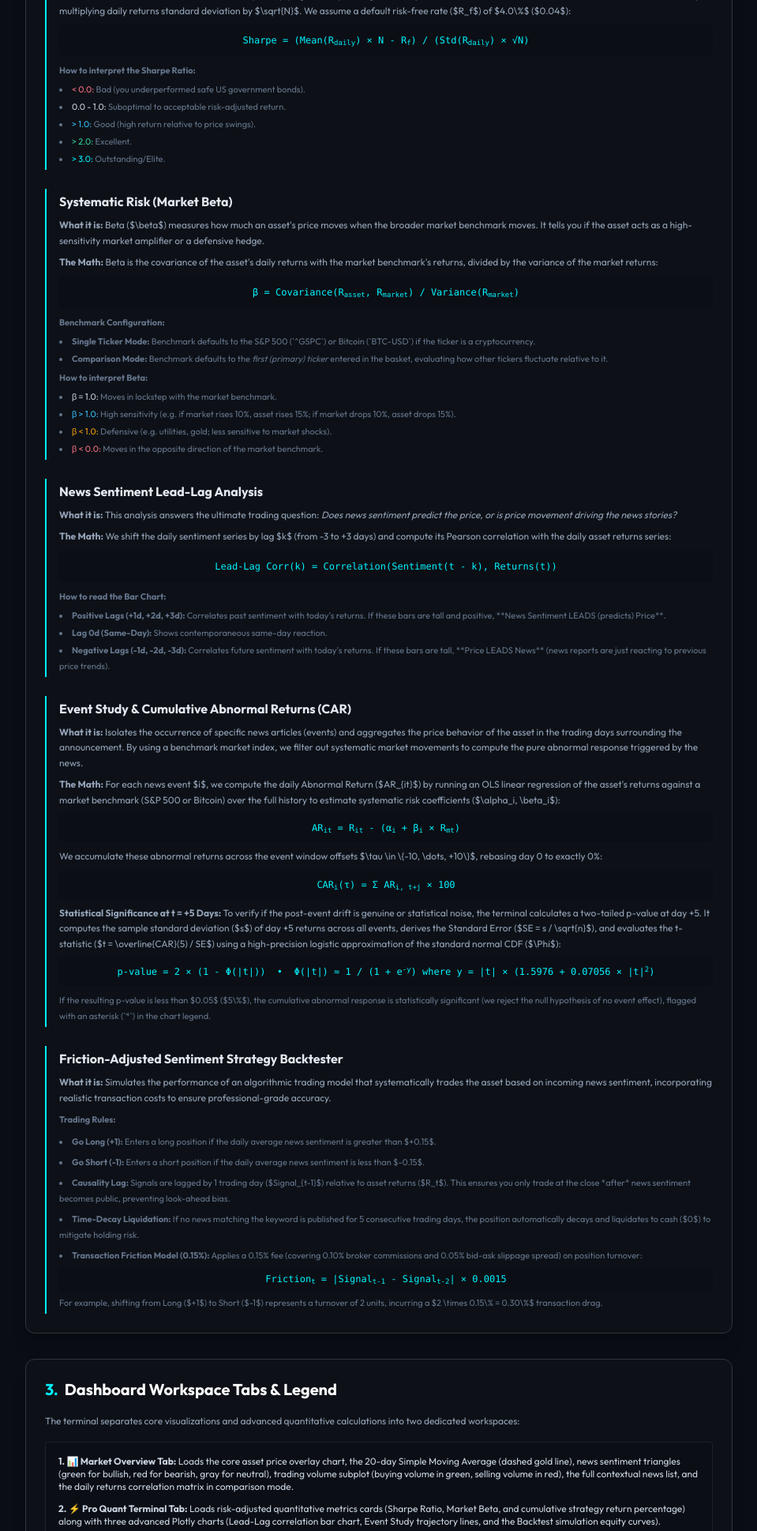
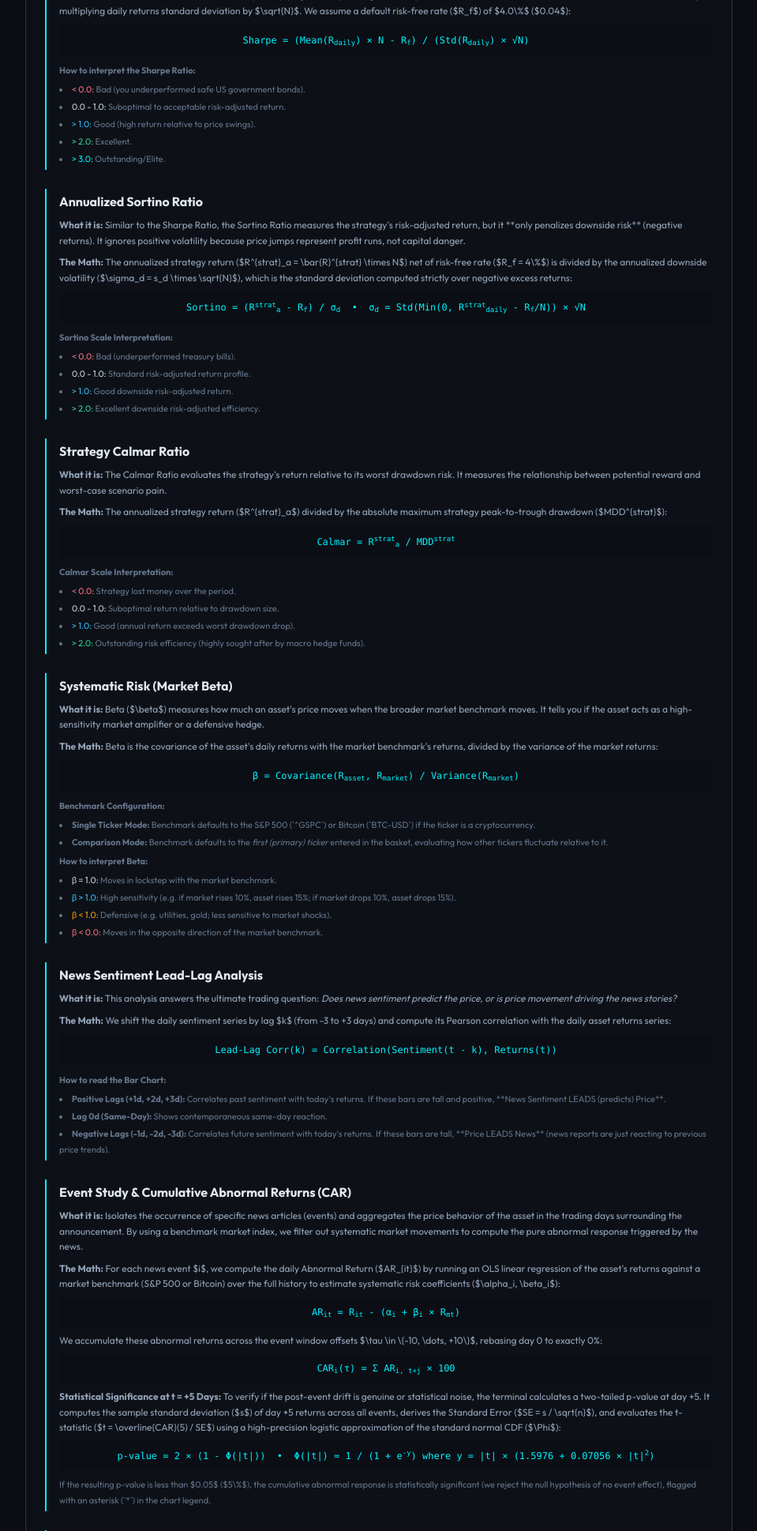
Before and after one commit to worstcod/Sentiment-Analysis, a Flask app: page /guide in a window 1280 px wide. Shown: the part 1471-3409 px from the top of the page at 79% size, without its empty margins (160-1119 px from the left). Run offline with Flask 3, Linux system fonts and the light colour scheme; some libraries are stand-ins or nearby versions.

Commit message:
Implement Sortino and Calmar ratios on backend and frontend, update documentation and guide

```diff
--- a/app.py
+++ b/app.py
@@ -318,9 +318,33 @@ def compute_pro_metrics(price_series_full, news_payload, ticker, start_date_str,
     final_bh = float(strategy_df['cum_bh'].iloc[-1]) - 100.0 if not strategy_df.empty else 0.0
     final_strat = float(strategy_df['cum_strat'].iloc[-1]) - 100.0 if not strategy_df.empty else 0.0
 
+    # Calculate Sortino and Calmar Ratios
+    sortino = 0.0
+    calmar = 0.0
+    if not strategy_df.empty and len(strategy_df) > 1:
+        mean_strat = strategy_df['strat_returns'].mean()
+        ann_strat_return = mean_strat * ann_factor
+
+        # 1. Sortino Ratio (Downside deviation relative to risk free rate)
+        downside_diff = strategy_df['strat_returns'] - (0.04 / ann_factor)
+        downside_diff = downside_diff.clip(upper=0.0)
+        downside_std = downside_diff.std(ddof=1)
+        downside_vol_ann = downside_std * (ann_factor ** 0.5)
+        if downside_vol_ann > 0:
+            sortino = float((ann_strat_return - 0.04) / downside_vol_ann)
+
+        # 2. Calmar Ratio (Annualized return relative to maximum drawdown)
+        rolling_peak = strategy_df['cum_strat'].cummax()
+        strat_dd = (strategy_df['cum_strat'] - rolling_peak) / rolling_peak
+        max_strat_dd = float(abs(strat_dd.min()))
+        if max_strat_dd > 0:
+            calmar = float(ann_strat_return / max_strat_dd)
+
     return {
         'sharpe_ratio': sharpe,
         'beta': beta,
+        'sortino_ratio': sortino,
+        'calmar_ratio': calmar,
         'lead_lag_correlations': lead_lag_corrs,
         'event_study_bullish': avg_bullish_path,
         'event_study_bearish': avg_bearish_path,
--- a/templates/guide.html
+++ b/templates/guide.html
@@ -151,6 +151,52 @@
                             <li><span class="text-sky-400">&gt; 1.0:</span> Good (high return relative to price swings).</li>
                             <li><span class="text-emerald-400">&gt; 2.0:</span> Excellent.</li>
                             <li><span class="text-accentCyan">&gt; 3.0:</span> Outstanding/Elite.</li>
+                        </ul>
+                    </div>
+                </div>
+
+                <!-- Sortino Ratio -->
+                <div class="border-l-2 border-accentCyan pl-4 py-1 space-y-2">
+                    <h3 class="font-bold text-slate-200 text-base">Annualized Sortino Ratio</h3>
+                    <p class="text-xs text-slate-400 leading-relaxed">
+                        <strong>What it is:</strong> Similar to the Sharpe Ratio, the Sortino Ratio measures the strategy's risk-adjusted return, but it **only penalizes downside risk** (negative returns). It ignores positive volatility because price jumps represent profit runs, not capital danger.
+                    </p>
+                    <p class="text-xs text-slate-400 leading-relaxed">
+                        <strong>The Math:</strong> The annualized strategy return ($R^{strat}_a = \bar{R}^{strat} \times N$) net of risk-free rate ($R_f = 4\%$) is divided by the annualized downside volatility ($\sigma_d = s_d \times \sqrt{N}$), which is the standard deviation computed strictly over negative excess returns:
+                    </p>
+                    <div class="bg-terminalBg/50 p-3 rounded text-center font-mono text-xs text-accentCyan">
+                        Sortino = (R<sup>strat</sup><sub>a</sub> - R<sub>f</sub>) / &sigma;<sub>d</sub> &nbsp;&bull;&nbsp; &sigma;<sub>d</sub> = Std(Min(0, R<sup>strat</sup><sub>daily</sub> - R<sub>f</sub>/N)) &times; &radic;N
+                    </div>
+                    <div class="text-[11px] text-slate-500 space-y-1">
+                        <p><strong>Sortino Scale Interpretation:</strong></p>
+                        <ul class="list-disc list-inside space-y-0.5">
+                            <li><span class="text-rose-400">&lt; 0.0:</span> Bad (underperformed treasury bills).</li>
+                            <li><span class="text-slate-300">0.0 - 1.0:</span> Standard risk-adjusted return profile.</li>
+                            <li><span class="text-sky-400">&gt; 1.0:</span> Good downside risk-adjusted return.</li>
+                            <li><span class="text-emerald-400">&gt; 2.0:</span> Excellent downside risk-adjusted efficiency.</li>
+                        </ul>
+                    </div>
+                </div>
+
+                <!-- Calmar Ratio -->
+                <div class="border-l-2 border-accentCyan pl-4 py-1 space-y-2">
+                    <h3 class="font-bold text-slate-200 text-base">Strategy Calmar Ratio</h3>
+                    <p class="text-xs text-slate-400 leading-relaxed">
+                        <strong>What it is:</strong> The Calmar Ratio evaluates the strategy's return relative to its worst drawdown risk. It measures the relationship between potential reward and worst-case scenario pain.
+                    </p>
+                    <p class="text-xs text-slate-400 leading-relaxed">
+                        <strong>The Math:</strong> The annualized strategy return ($R^{strat}_a$) divided by the absolute maximum strategy peak-to-trough drawdown ($MDD^{strat}$):
+                    </p>
+                    <div class="bg-terminalBg/50 p-3 rounded text-center font-mono text-xs text-accentCyan">
+                        Calmar = R<sup>strat</sup><sub>a</sub> / MDD<sup>strat</sup>
+                    </div>
+                    <div class="text-[11px] text-slate-500 space-y-1">
+                        <p><strong>Calmar Scale Interpretation:</strong></p>
+                        <ul class="list-disc list-inside space-y-0.5">
+                            <li><span class="text-rose-400">&lt; 0.0:</span> Strategy lost money over the period.</li>
+                            <li><span class="text-slate-300">0.0 - 1.0:</span> Suboptimal return relative to drawdown size.</li>
+                            <li><span class="text-sky-400">&gt; 1.0:</span> Good (annual return exceeds worst drawdown drop).</li>
+                            <li><span class="text-emerald-400">&gt; 2.0:</span> Outstanding risk efficiency (highly sought after by macro hedge funds).</li>
                         </ul>
                     </div>
                 </div>
```
Also changed, not shown: DOC.md (+42 -1 lines), templates/index.html (+23 -1 lines).
